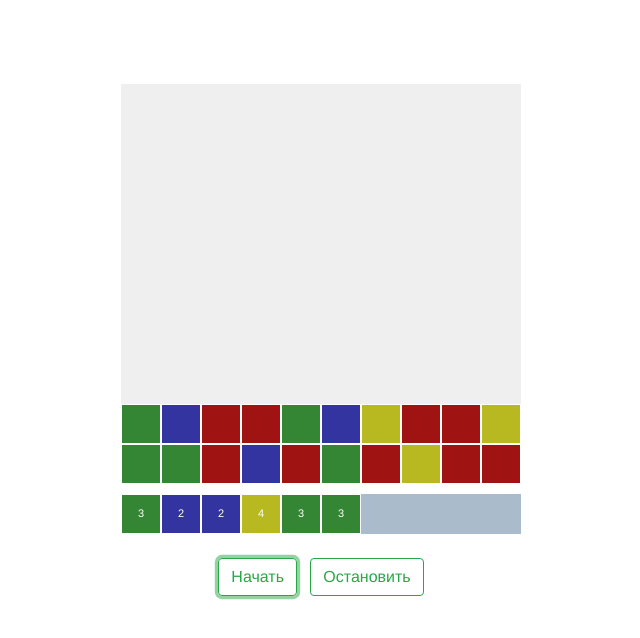
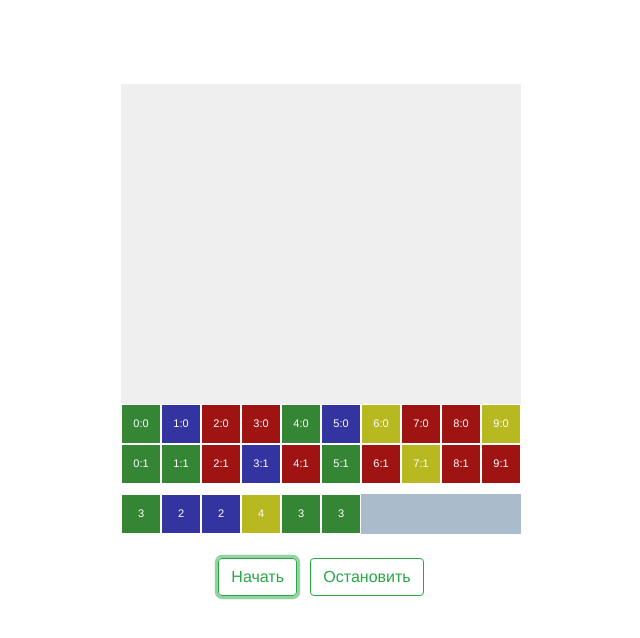
Before and after one commit to S1mkin/realVue_study, a Vue app: page / in a window 1280 px wide. Both pictures are taken after a click on the button "Начать". Shown: the top 638 px of the page, without its empty margins (319-959 px from the left). Built offline with nearby package versions, Linux system fonts and the light colour scheme.

Commit message:
Add del cubes with some color

```diff
--- a/src/components/cubesTest.vue
+++ b/src/components/cubesTest.vue
@@ -6,8 +6,8 @@
                     v-for="(cube, y) in cubeRow"
                     v-bind:key="cube.id"
                     v-bind:class="{cubes, delete: cube==0, red: cube==1, blue: cube==2, green: cube==3, yellow: cube==4}"
-                    v-on:click="cubeClick(y,x)"
-
+                    v-on:click="cubeClick(x,y,cube)"
+                    v-html="x+':'+y"
                 >
                 </div>
             </div>
@@ -34,8 +34,6 @@
 </template>
 
 <script>
-import { setTimeout } from 'timers';
-
 
 var aCubes = []
 const Xmax = 10
@@ -74,8 +72,11 @@ export default {
   },
   methods: {
 
+
+
+
       // add new line to main array and clear line
-      pushLine: function(){
+      pushLine(){
           if (this.line.length >= Xmax) {
 
             for (var i = 0; i < Xmax; i++) {
@@ -91,8 +92,12 @@ export default {
           }
       },
 
+
+
+
+
       // On timer and start generation new line
-      startLine: function(){
+      startLine(){
 
         this.genLine = true;
 
@@ -108,28 +113,76 @@ export default {
 
       },
 
+
+
+
       // Off generation new line
-      stopLine: function(){
+      stopLine(){
            this.genLine = false;
       },
 
+
+
+
       // Delete element into array
-      cubeClick: function(x,y){
+      cubeClick(x, y, value){
 
-        this.cubes[y].splice(x, 1);
+        //this.cubes[y].splice(x, 1);
+
+        this.cubesDelete(x, y, value)
 
         for (let i = 0; i < (Xmax-1); i++) {
-
             // if array is empty then delete and push new in the end
             if (this.cubes[i].length == 0) {
                 this.cubes[i].push(...this.cubes[i+1])
                 this.cubes[i+1].splice(0, Xmax);
             }
         }
+      },
+
+      cubesDelete(xStart,yStart, value){
+
+            let cubeDel = (xStart, yStart, value, newValue) => {
+
+                console.log('VAL: ' + xStart + ' : ' + yStart);
+
+                this.cubes[xStart].splice(yStart, 1, newValue);
+
+                if (yStart < (Ymax-1) && this.cubes[xStart][yStart+1] == value) {
+                    this.cubes[xStart].splice(yStart+1, 1, newValue);
+                    cubeDel(xStart, yStart+1, value, newValue);
+                }
+
+                if (yStart > 0 && this.cubes[xStart][yStart-1] == value) {
+                    this.cubes[xStart].splice(yStart-1, 1, newValue);
+                    cubeDel(xStart, yStart-1, value, newValue);
+                }
+
+                if (xStart < (Xmax-1) && this.cubes[xStart+1][yStart] == value) {
+                    this.cubes[xStart].splice(yStart, 1, newValue);
+                    cubeDel(xStart+1, yStart, value, newValue);
+                }
+
+                if (xStart > 0 && this.cubes[xStart-1][yStart] == value) {
+                    this.cubes[xStart-1].splice(yStart, 1, newValue);
+                    cubeDel(xStart-1, yStart, value, newValue);
+                }
+
+            }
+
+            cubeDel(xStart, yStart, value, (value*100));
+
+
+            //cubeDel(xStart, yStart, (value*100), 0);
 
 
 
+          return;
       }
+
+
+
+
   }
 }
 
```
Lines whose indentation alone changed are shown as unchanged.
